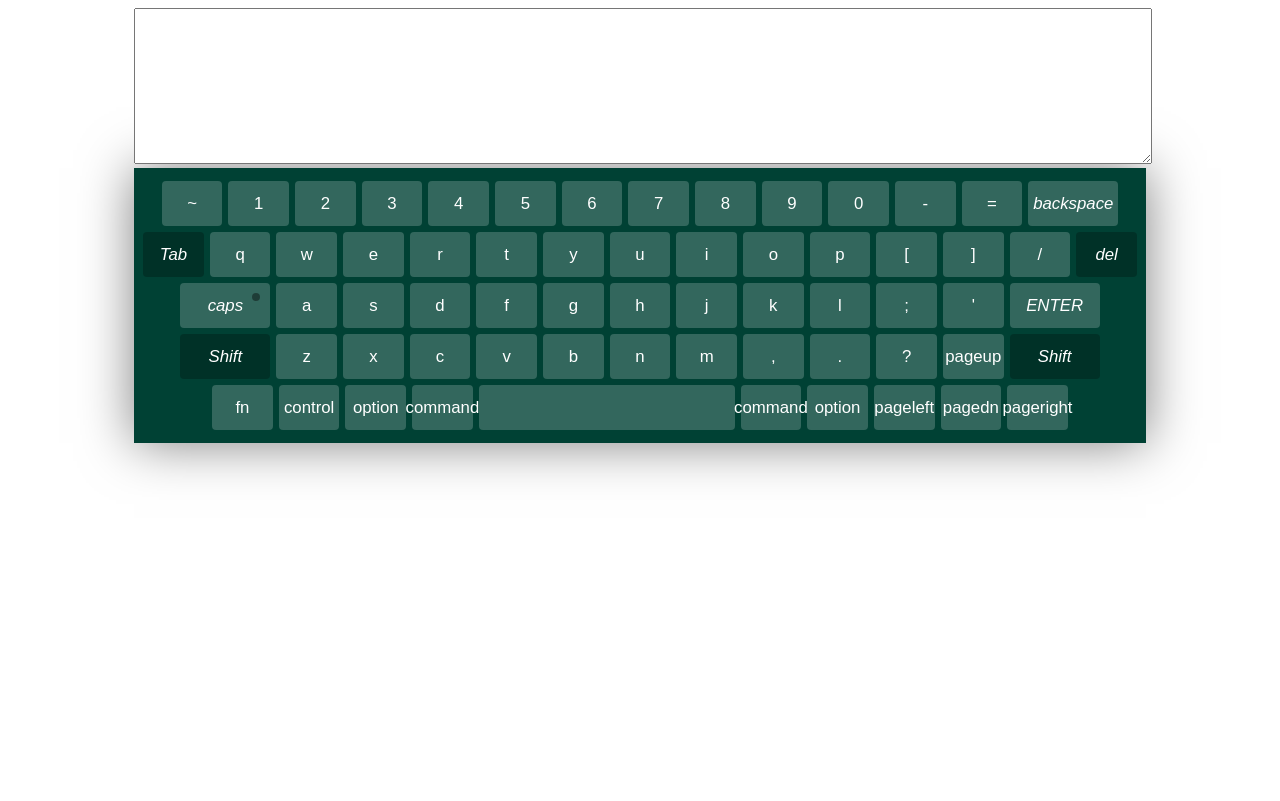
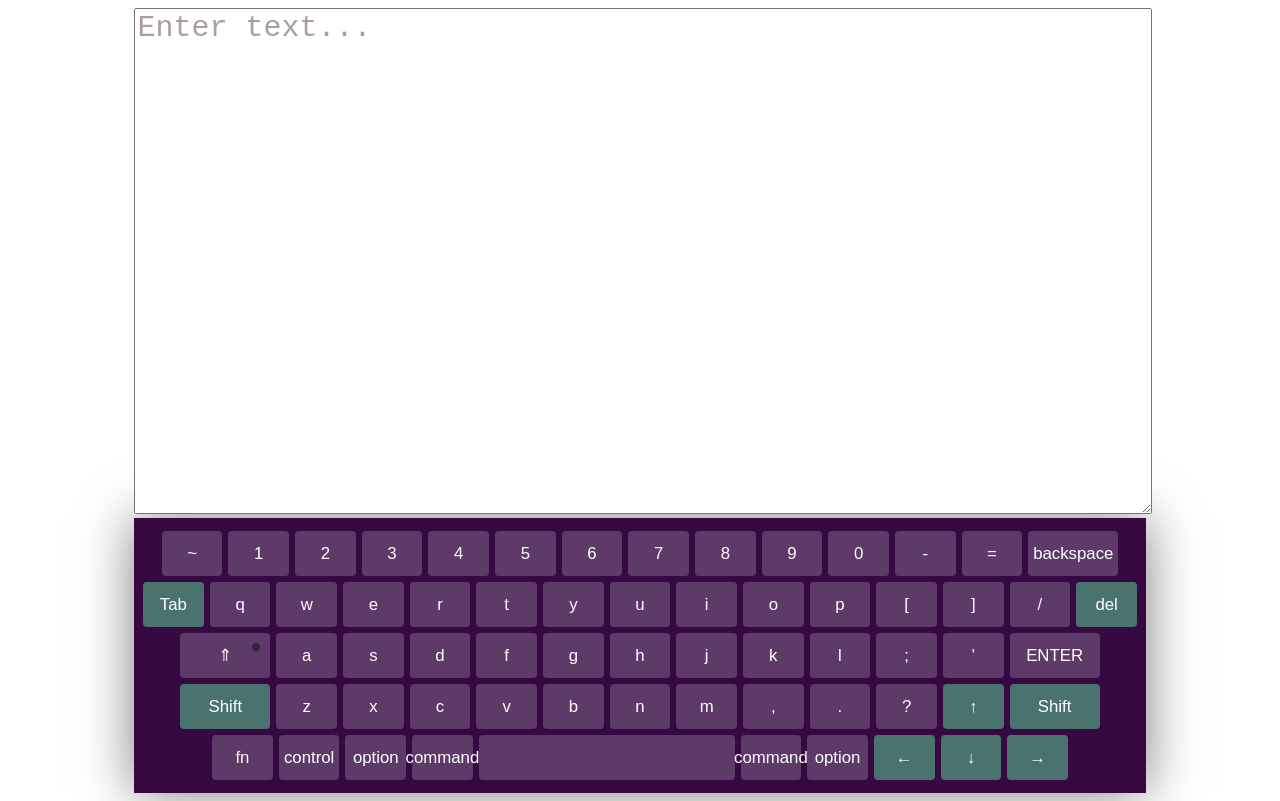
Before and after one commit to Littleflyy/virtual-keyboard, a plain HTML site: page index.html in a window 1280 px wide. Drawn offline with Linux system fonts and the light colour scheme.

Commit message:
feat: add new styles for keyboard

```diff
--- a/keyboard.js
+++ b/keyboard.js
@@ -8,6 +8,7 @@ const textArea = {
     this.elements.main = document.createElement("textarea");
 
     this.elements.main.classList.add("use-keyboard-input");
+    this.elements.main.placeholder = "Enter text...";
 
     document.body.appendChild(this.elements.main);
   },
@@ -63,7 +64,7 @@ const Keyboard = {
       "~", "1", "2", "3", "4", "5", "6", "7", "8", "9", "0", "-", "=", "backspace",
       "tab", "q", "w", "e", "r", "t", "y", "u", "i", "o", "p", "[", "]", "/", "del",
       "caps", "a", "s", "d", "f", "g", "h", "j", "k", "l", ";", "'", "enter",
-      "done", "z", "x", "c", "v", "b", "n", "m", ",", ".", "?", "pageUp", "doneRight",
+      "done", "z", "x", "c", "v", "b", "n", "m", ",", ".", "?", "pageup", "doneRight",
       "fn", "control", "option", "command", "space", "command", "option", "pageLeft", "pageDn", "pageRight"
     ];
 
@@ -75,9 +76,9 @@ const Keyboard = {
       "ctrl", "space"
     ];
 
-    // Creates HTML for an icon
+
     const createIconHTML = (icon_name) => {
-      return `<i class="material-icons">${icon_name}</i>`;
+      return `<class="material-icons">${icon_name}`;
     };
 
     keyLayout.forEach(key => {
@@ -100,7 +101,7 @@ const Keyboard = {
 
           break;
 
-          case "del":
+        case "del":
           keyElement.classList.add("keyboard__key--dark");
           keyElement.innerHTML = createIconHTML("del");
 
@@ -125,7 +126,7 @@ const Keyboard = {
 
         case "caps":
           keyElement.classList.add("keyboard__key--wide", "keyboard__key--activatable");
-          keyElement.innerHTML = createIconHTML("caps");
+          keyElement.innerHTML = createIconHTML("⇑");
 
           keyElement.addEventListener("click", () => {
             this._toggleCapsLock();
@@ -178,6 +179,51 @@ const Keyboard = {
 
           break;
 
+        case "pageup":
+          keyElement.classList.add("keyboard__key--dark");
+          keyElement.innerHTML = createIconHTML("↑");
+
+          keyElement.addEventListener("click", () => {
+            this.close();
+            this._triggerEvent("onclose");
+          });
+
+          break;
+
+        case "pageRight":
+          keyElement.classList.add("keyboard__key--dark");
+          keyElement.innerHTML = createIconHTML("→");
+
+          keyElement.addEventListener("click", () => {
+            this.close();
+            this._triggerEvent("onclose");
+          });
+
+          break;
+
+        case "pageLeft":
+          keyElement.classList.add("keyboard__key--dark");
+          keyElement.innerHTML = createIconHTML("←");
+
+          keyElement.addEventListener("click", () => {
+            this.close();
+            this._triggerEvent("onclose");
+          });
+
+          break;
+
+
+        case "pageDn":
+          keyElement.classList.add("keyboard__key--dark");
+          keyElement.innerHTML = createIconHTML("↓");
+
+          keyElement.addEventListener("click", () => {
+            this.close();
+            this._triggerEvent("onclose");
+          });
+
+          break;
+
         default:
           keyElement.textContent = key.toLowerCase();
 
@@ -219,14 +265,12 @@ const Keyboard = {
     this.properties.value = initialValue || "";
     this.eventHandlers.oninput = oninput;
     this.eventHandlers.onclose = onclose;
-    this.elements.main.classList.remove("keyboard--hidden");
   },
 
   close() {
     this.properties.value = "";
     this.eventHandlers.oninput = oninput;
     this.eventHandlers.onclose = onclose;
-    this.elements.main.classList.add("keyboard--hidden");
   }
 };
 
--- a/style.css
+++ b/style.css
@@ -1,8 +1,35 @@
 .use-keyboard-input {
-  height: 150px;
+  height: 500px;
   width: 80%;
   margin-left: 10%;
   margin-right: 10%;
+  color: #61095e;
+  font-size: 20px;
+}
+
+::placeholder {
+  color: #6248618a;
+  font-size: 1.5em;
+}
+
+:focus::-webkit-input-placeholder {
+  color: transparent;
+  transition: 0.2s;
+}
+
+:focus::-moz-placeholder {
+  color: transparent;
+  transition: 0.2s;
+}
+
+:focus:-moz-placeholder {
+  color: transparent;
+  transition: 0.2s;
+}
+
+:focus:-ms-input-placeholder {
+  color: transparent;
+  transition: 0.2s;
 }
 
 .keyboard {
@@ -13,7 +40,7 @@
   margin-left: 10%;
   margin-right: 10%;
   padding: 10px 0;
-  background: #004134;
+  background: #360943;
   box-shadow: 0 0 50px rgba(0, 0, 0, 0.5);
   user-select: none;
   transition: bottom 0.4s;
@@ -47,6 +74,9 @@
 .keyboard__key:active {
   background: rgba(255, 255, 255, 0.12);
 }
+.keyboard__key:hover {
+  background: #61095e;
+}
 
 .keyboard__key--wide {
   width: 12%;
@@ -73,5 +103,5 @@
 }
 
 .keyboard__key--dark {
-  background: rgba(0, 0, 0, 0.25);
+  background: rgba(94, 216, 153, 0.509);
 }
```
